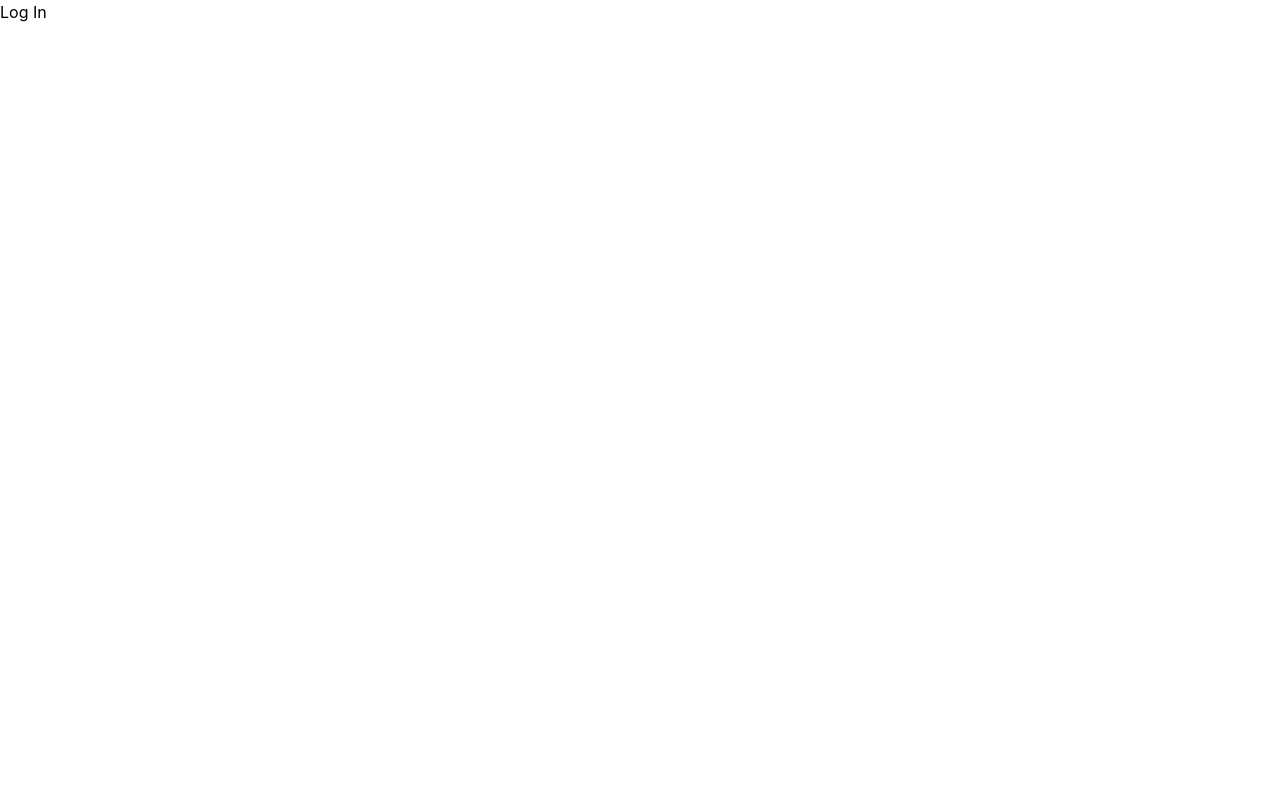
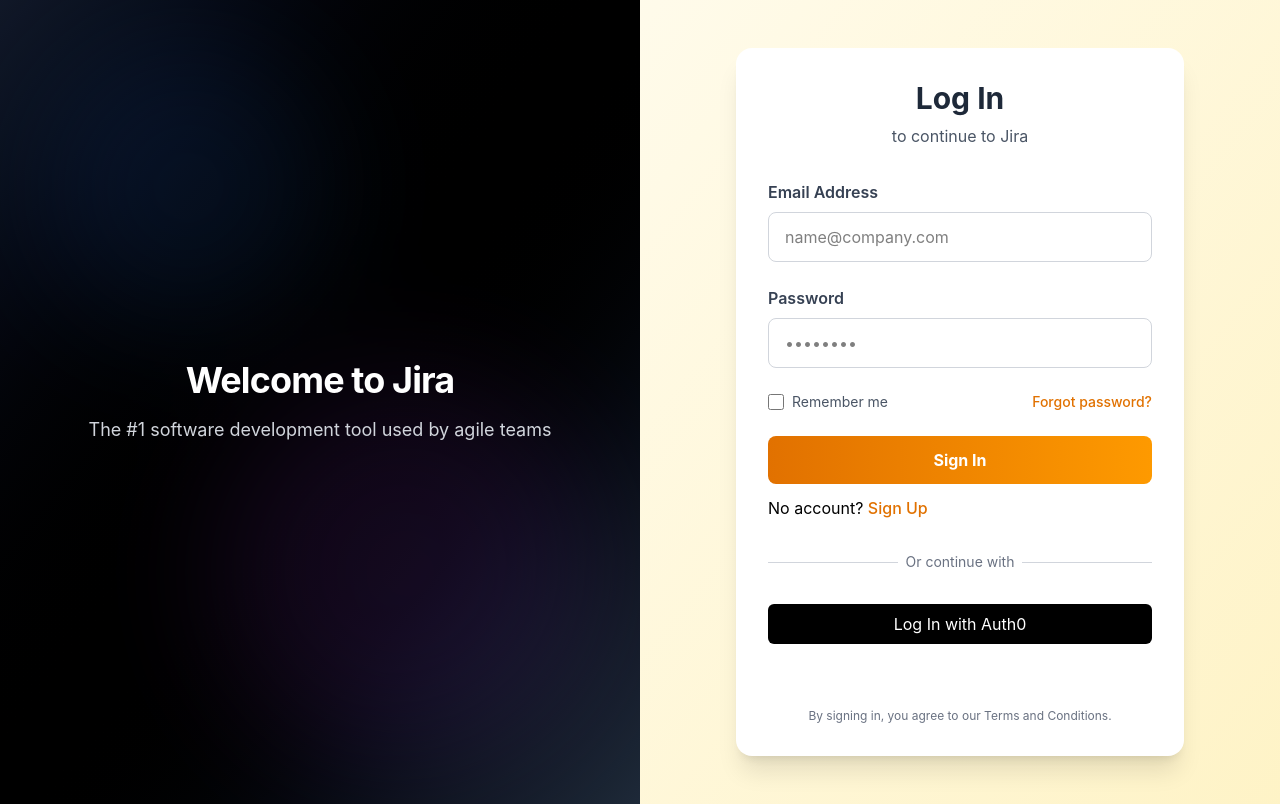
Before and after one commit to Arin958/jira-clone, a React (Vite) app: page /login in a window 1280 px wide. Built offline with nearby package versions, Linux system fonts and the light colour scheme; no server answers.

Commit message:
Add custom form

```diff
--- a/src/App.jsx
+++ b/src/App.jsx
@@ -4,7 +4,9 @@
 import Dashboard from "./pages/Dashboard";
 import Board from "./pages/Board";
 import LoadingSpinner from "./components/LoadingSpinner";
-import NavBar from "./components/auth/Navbar";
+import LoginPage from "./components/auth/LoginPage";
+
+
 
 function App() {
   const { isLoading, isAuthenticated } = useAuth0();
@@ -50,7 +52,7 @@
           )
         }
       />
-      <Route path="/login" element={<NavBar />} />
+      <Route path="/login" element={<LoginPage />} />
     </Routes>
   );
 }
--- /dev/null
+++ b/src/components/LoginForm.jsx
@@ -0,0 +1,127 @@
+import { Link } from "react-router-dom";
+import AuthNav from "./auth/auth-nav";
+import { GoogleLogin } from '@react-oauth/google';
+
+export default function LoginForm({
+  handleSubmit,
+  handleChange,
+  formData,
+  errors,
+  isLoading,
+}) {
+  return (
+    <>
+      <div className="w-full max-w-md">
+        <div className="bg-white rounded-2xl shadow-xl p-8">
+          <h2 className="text-3xl font-bold text-center text-gray-800 mb-2">
+            Log In
+          </h2>
+          <p className="text-center text-gray-600 mb-8">to continue to Jira</p>
+
+          <form onSubmit={handleSubmit}>
+
+            <div className="mb-6">
+              <label
+                htmlFor="email"
+                className="block text-gray-700 font-semibold mb-2"
+              >
+                Email Address
+              </label>
+              <input
+                type="email"
+                id="email"
+                name="email"
+                value={formData.email}
+                onChange={handleChange}
+                className={`w-full px-4 py-3 border rounded-lg focus:outline-none focus:ring-2 focus:ring-amber-500 transition-all ${
+                  errors.email
+                    ? "border-red-500 focus:ring-red-500"
+                    : "border-gray-300 focus:border-amber-500"
+                }`}
+                placeholder="name@company.com"
+              />
+              {errors.email && (
+                <p className="mt-1 text-sm text-red-500">{errors.email}</p>
+              )}
+            </div>
+
+            <div className="mb-6">
+              <label
+                htmlFor="password"
+                className="block text-gray-700 font-semibold mb-2"
+              >
+                Password
+              </label>
+              <input
+                type="password"
+                id="password"
+                name="password"
+                value={formData.password}
+                onChange={handleChange}
+                className={`w-full px-4 py-3 border rounded-lg focus:outline-none focus:ring-2 focus:ring-amber-500 transition-all ${
+                  errors.password
+                    ? "border-red-500 focus:ring-red-500"
+                    : "border-gray-300 focus:border-amber-500"
+                }`}
+                placeholder="••••••••"
+              />
+              {errors.password && (
+                <p className="mt-1 text-sm text-red-500">{errors.password}</p>
+              )}
+            </div>
+
+            <div className="flex items-center justify-between mb-6">
+              <label className="flex items-center">
+                <input
+                  type="checkbox"
+                  className="w-4 h-4 text-amber-600 rounded focus:ring-amber-500"
+                />
+                <span className="ml-2 text-sm text-gray-600">Remember me</span>
+              </label>
+              <Link
+                href="#"
+                className="text-sm text-amber-600 hover:text-amber-700 font-medium"
+              >
+                Forgot password?
+              </Link>
+            </div>
+
+            <button
+              type="submit"
+              disabled={isLoading}
+              className="w-full bg-linear-to-r from-amber-600 to-amber-500 text-white font-bold py-3 px-4 rounded-lg hover:from-amber-700 hover:to-amber-600 transition-all transform hover:scale-[1.02] disabled:opacity-50 disabled:cursor-not-allowed disabled:hover:scale-100"
+            >
+              {isLoading ? (
+                <div className="flex items-center justify-center">
+                  Signing in...
+                </div>
+              ) : (
+                "Sign In"
+              )}
+            </button>
+            <p className="mt-3">No account? <Link to="/register" className="text-amber-600 hover:text-amber-700 font-medium">Sign Up</Link></p>
+          </form>
+
+          <div className="relative my-8">
+            <div className="absolute inset-0 flex items-center">
+              <div className="w-full border-t border-gray-300"></div>
+            </div>
+            <div className="relative flex justify-center text-sm">
+              <span className="px-2 bg-white text-gray-500">
+                Or continue with
+              </span>
+            </div>
+          </div>
+
+          <div className="text-center">
+            <AuthNav/>
+            <GoogleLogin onSuccess={credentialResponse => console.log(credentialResponse)} onError={() => {}} />
+            <p className="mt-4 text-xs text-gray-500">
+              By signing in, you agree to our Terms and Conditions.
+            </p>
+          </div>
+        </div>
+      </div>
+    </>
+  );
+}
--- /dev/null
+++ b/src/components/auth/LoginPage.jsx
@@ -0,0 +1,52 @@
+import { useState } from "react";
+
+import LoginForm from "../LoginForm";
+
+const LoginPage = () => {
+  const [formData, setFormData] = useState({
+    email: "",
+    password: "",
+  });
+  const [errors, setErrors] = useState({});
+  const [isLoading, setIsLoading] = useState(false);
+
+  const handleSubmit = async (e) => {
+    e.preventDefault();
+
+    setIsLoading(true);
+    setErrors({});
+  };
+
+  const handleChange = (e) => {
+    const { name, value } = e.target;
+    setFormData((prev) => ({ ...prev, [name]: value }));
+  };
+
+  return (
+    <div className="min-h-screen flex">
+      {/* Left side */}
+      <div className="hidden md:flex md:w-1/2 bg-linear-to-br from-gray-900 via-black to-gray-800 text-white items-center justify-center relative overflow-hidden">
+        <div className="absolute inset-0 opacity-10">
+          <div className="absolute top-10 left-10 w-72 h-72 bg-blue-500 rounded-full filter blur-3xl"></div>
+          <div className="absolute bottom-10 right-10 w-96 h-96 bg-purple-500 rounded-full filter blur-3xl"></div>
+        </div>
+
+        <div className="relative z-10 text-center px-12">
+          <h2 className="text-4xl font-bold mb-4 tracking-tight">
+            Welcome to Jira
+          </h2>
+          <p className="text-gray-300 text-lg">
+            The #1 software development tool used by agile teams
+          </p>
+        </div>
+      </div>
+      {/* Righ Side */}
+
+      <div className="flex flex-col items-center justify-center bg-linear-to-br from-amber-50 to-amber-100 md:w-1/2 w-full px-6 py-12">
+       <LoginForm handleSubmit={handleSubmit} errors={errors} formData={formData} handleChange={handleChange} isLoading={isLoading}/>
+      </div>
+    </div>
+  );
+};
+
+export default LoginPage;
--- a/src/components/auth/Navbar.jsx
+++ b/src/components/auth/Navbar.jsx
@@ -1,16 +1,37 @@
 import AuthNav from "./auth-nav";
 
-const NavBar = () => {
+const LoginPage = () => {
   return (
-    <div className="nav-container mb-3">
-      <nav className="navbar navbar-expand-md navbar-light bg-light">
-        <div className="container">
-          <div className="navbar-brand logo" />
+    <div className="min-h-screen flex">
+      {/* Left side */}
+      <div className="w-1/2 bg-black text-white items-center justify-center hidden md:flex">
+         <h2 className="text-3xl font-bold uppercase ">Welcome to Jira</h2>
+      </div>
+      {/* Right side */}
+      <div className="flex flex-col items-center justify-center bg-amber-300 md:w-1/2 w-full ">
+      {/* form */}
+      <h2 className="text-3xl font-bold uppercase mb-4">
+        Log In into Jira
+      </h2>
+      <form action="">
+        <div className="mb-4">
+          <label htmlFor="email" className="block text-gray-700 font-bold mb-2">
+            Email
+          </label>
+          <input
+            type="email"
+            id="email"
+            className="w-full px-4 py-2 border border-gray-300 rounded-md focus:outline-none focus:border-blue-500"
+          />
+        </div>
+      </form>
+        <div className="text-center">
+
           <AuthNav />
         </div>
-      </nav>
+      </div>
     </div>
   );
 };
 
-export default NavBar;
+export default LoginPage;
--- a/src/components/auth/login-button.jsx
+++ b/src/components/auth/login-button.jsx
@@ -5,10 +5,10 @@
   const { loginWithRedirect } = useAuth0();
   return (
     <button
-      className="btn btn-primary btn-block"
+      className="bg-black py-2 px-4 rounded-md text-white cursor-pointer w-full mb-2"
       onClick={() => loginWithRedirect()}
     >
-      Log In
+      Log In with Auth0
     </button>
   );
 };
--- a/src/main.jsx
+++ b/src/main.jsx
@@ -7,16 +7,19 @@
 import { Provider } from "react-redux";
 import { persistor, store } from "./store/store.js";
 import { PersistGate } from "redux-persist/integration/react";
+import { GoogleOAuthProvider } from "@react-oauth/google";
 
 createRoot(document.getElementById("root")).render(
   <StrictMode>
     <BrowserRouter>
       <Auth0ProviderWithHistory>
-        <Provider store={store}>
-          <PersistGate loading={null} persistor={persistor}>
-            <App />
-          </PersistGate>
-        </Provider>
+        <GoogleOAuthProvider clientId={import.meta.env.VITE_GOOGLE_CLIENT_ID}>
+          <Provider store={store}>
+            <PersistGate loading={null} persistor={persistor}>
+              <App />
+            </PersistGate>
+          </Provider>
+        </GoogleOAuthProvider>
       </Auth0ProviderWithHistory>
     </BrowserRouter>
   </StrictMode>,
--- a/src/pages/Board.jsx
+++ b/src/pages/Board.jsx
@@ -1,4 +1,4 @@
-// Board.jsx - Fixed version
+
 import { useState, useCallback } from 'react';
 import { useSelector, useDispatch } from 'react-redux';
 import { useParams, useNavigate } from 'react-router-dom';
```
